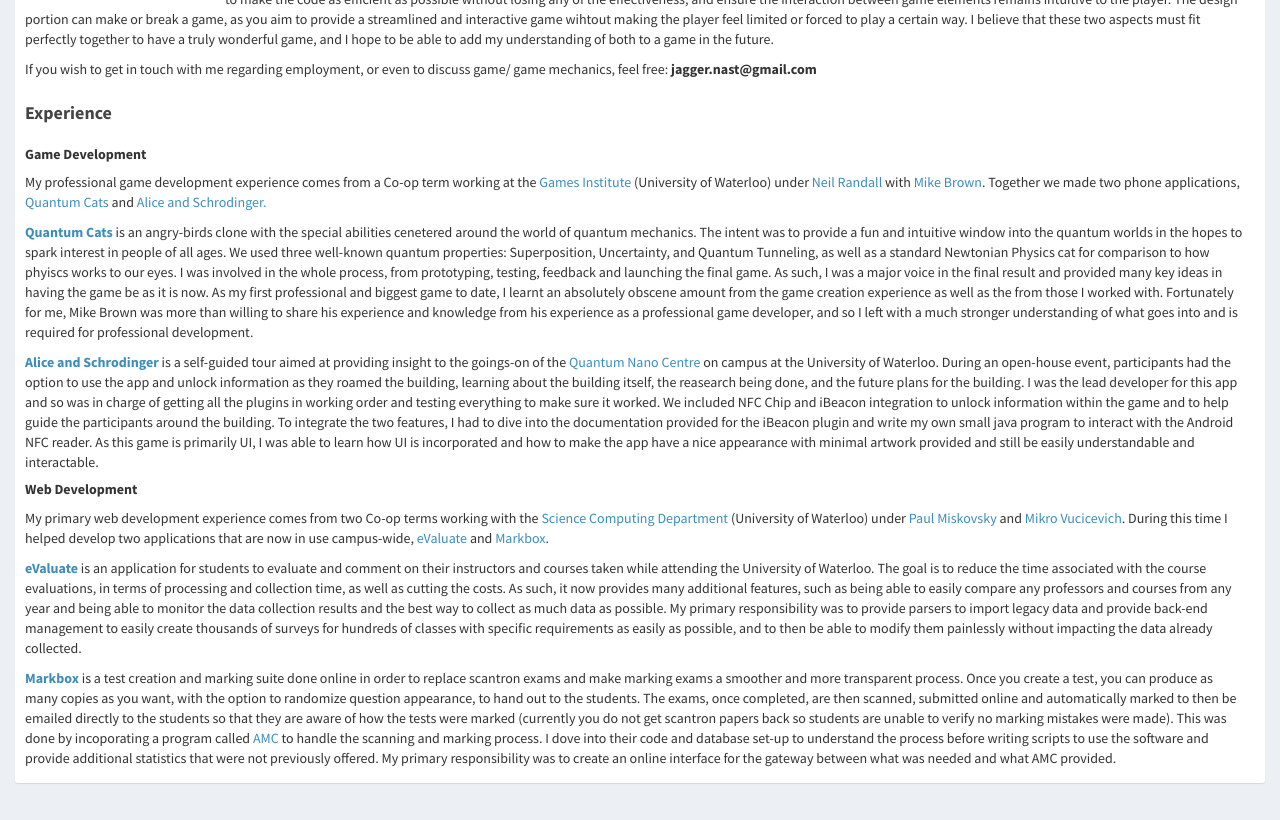
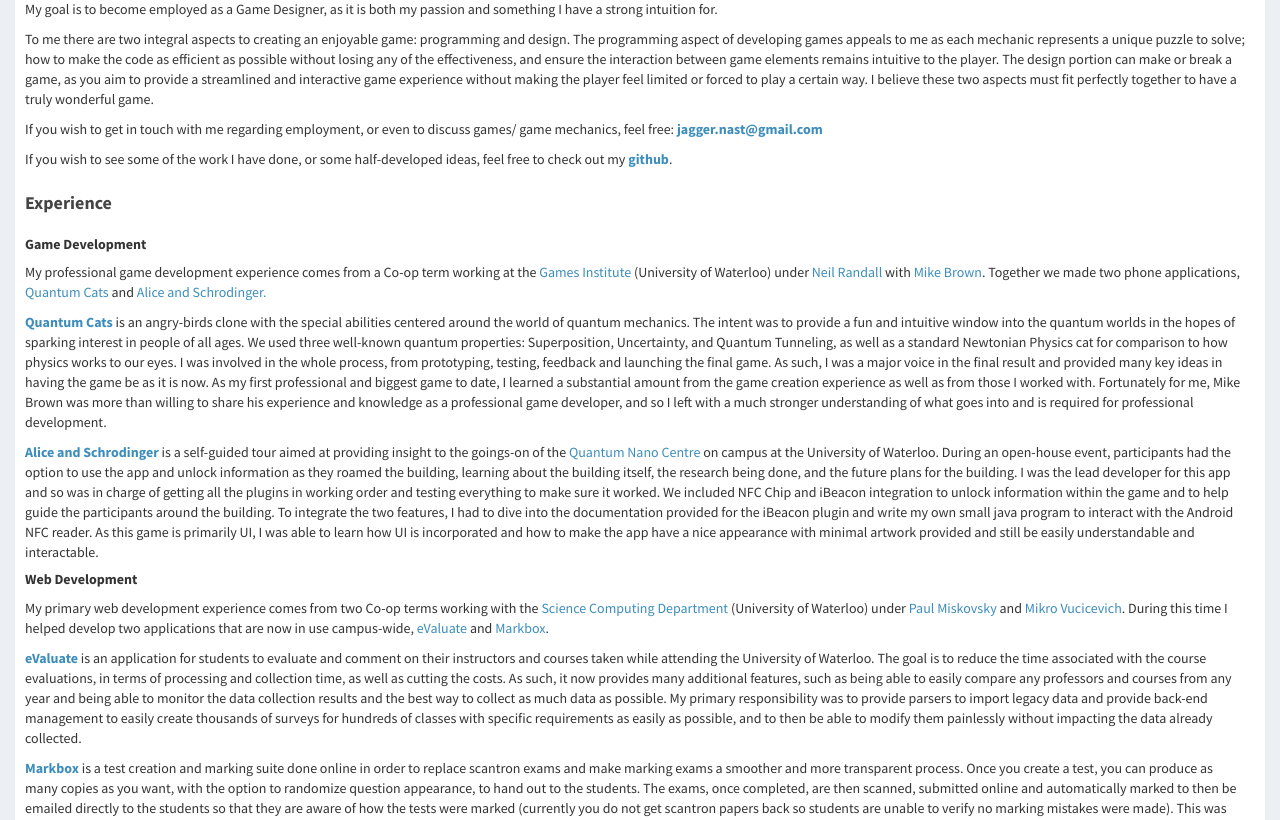
Before and after one commit to jcnast/jcWeb, a Django app: page /bio/ in a window 1280 px wide. Shown: the part 612-1432 px from the top of the page. Run offline with Django 3.2, Linux system fonts and the light colour scheme; parts of the project's set-up code (start-up, migrations or seed data) failed here and were passed over; some libraries are stand-ins or nearby versions; some web fonts are replaced.

Commit message:
implemented dad feedback and added nicer download buttons - still need to put in download file name in header

```diff
--- a/jcWeb/templates/bio.html
+++ b/jcWeb/templates/bio.html
@@ -15,13 +15,28 @@
 					<div id="lipsum">
 						<img src='/static/img/jaggerNast2.jpg' rotate="90deg" width="200" height="200" alt="Tim Nast" style='float: left; padding-right: 10px; padding-bottom: 10px;'>
 						<p>
-							I am a 23 year old programmer who grew up in Britich Columbia and has lived in Ontario for the past 10 years. I went to the University of Waterloo for Mathematical Physics, then switched into Applied Mathematics so that I could take more Computer Science Courses. I graduated this year with a Bachelor of Mathematics (Honours) and have completed 5 Co-op terms. I am passionate about programming and actively try to expand my knowledge base and find practical applications for interesting ideas. My current infatuation is with SDL to practice C++ and have a better understanding of the fundamental aspects of game-loops that are typically handled by engines (collisions, physics, ...). I enjoy finding solutions to difficult problems and approach every challenge with logical reasoning and a desire to understand. If I get an error when coding, I make sure to understand the cause as well as the solution before being satisfied. I learn very quickly and am able to incoroporate the experience of others into my own repetoire, fueling my growth when in a team environment.
+							I am a 23 year old programmer who grew up in British Columbia and has lived in Ontario for the past 10 years. I went to the University of Waterloo for Mathematical Physics, then switched into Applied Mathematics so I could take more Computer Science Courses.
 						</p>
 						<p>
-							I am working towards being employed as a Game Designer, as it is both my passion and sis something I have a strong intuition for. To me there are two integral aspects to creating an enjoyable game, programming and design. The programming aspect of developing games appeals to me as each mechanic represents a unique puzzle to solve; how to make the code as efficient as possible without losing any of the effectiveness, and ensure the interaction between game elements remains intuitive to the player. The design portion can make or break a game, as you aim to provide a streamlined and interactive game wihtout making the player feel limited or forced to play a certain way. I believe that these two aspects must fit perfectly together to have a truly wonderful game, and I hope to be able to add my understanding of both to a game in the future.
+							I graduated this year [2016] with a Bachelor of Mathematics (Honours) and have completed 5 Co-op terms. I am passionate about programming and actively expanding my knowledge base to find practical applications for interesting ideas.
 						</p>
 						<p>
-							If you wish to get in touch with me regarding employment, or even to discuss game/ game mechanics, feel free: <b>jagger.nast@gmail.com</b>
+							My current infatuation is with SDL to practice C++ and have a better understanding of the fundamental aspects of game-loops that are typically handled by engines (collisions, physics, etc). I enjoy finding solutions to difficult problems and I approach every challenge with logical reasoning and a desire to understand.
+						</p>
+						<p>
+							If I get an error while coding, I make sure to understand the cause as well as the solution before being satisfied. I learn very quickly and am able to incorporate the experiences of others into my own repertoire, fueling my growth as a team collaborator.
+						</p>
+						<p>
+							My goal is to become employed as a Game Designer, as it is both my passion and something I have a strong intuition for.
+						</p>
+						<p>
+							To me there are two integral aspects to creating an enjoyable game: programming and design. The programming aspect of developing games appeals to me as each mechanic represents a unique puzzle to solve; how to make the code as efficient as possible without losing any of the effectiveness, and ensure the interaction between game elements remains intuitive to the player. The design portion can make or break a game, as you aim to provide a streamlined and interactive game experience without making the player feel limited or forced to play a certain way. I believe these two aspects must fit perfectly together to have a truly wonderful game.
+						</p>
+						<p>
+							If you wish to get in touch with me regarding employment, or even to discuss games/ game mechanics, feel free: <a href="mailto:jagger.nast@gmail.com"><b>jagger.nast@gmail.com</b></a>
+						</p>
+						<p>
+							If you wish to see some of the work I have done, or some half-developed ideas, feel free to check out my <a href="https://github.com/jcnast" target="_blank"><b>github</b></a>.
 						</p>
 					</div>
 				</div>
@@ -38,10 +53,10 @@
 							My professional game development experience comes from a Co-op term working at the <a target="_blank" target="_blank" href="https://uwaterloo.ca/games-institute/">Games Institute</a> (University of Waterloo) under <a target="_blank" target="_blank" href="https://uwaterloo.ca/games-institute/about/people">Neil Randall</a> with <a target="_blank" target="_blank" href="https://www.linkedin.com/in/michael-brown-01324420">Mike Brown</a>. Together we made two phone applications, <a target="_blank" target="_blank" href="http://quantumcats.ca/#home">Quantum Cats</a> and <a target="_blank" target="_blank" href="https://play.google.com/store/apps/details?id=com.UW_GI.qncAliceandSchrodinger&hl=en">Alice and Schrodinger<a/>.
 						</p>
 						<p>
-							<a target="_blank" href="http://quantumcats.ca/#home"><b>Quantum Cats</b></a> is an angry-birds clone with the special abilities cenetered around the world of quantum mechanics. The intent was to provide a fun and intuitive window into the quantum worlds in the hopes to spark interest in people of all ages. We used three well-known quantum properties: Superposition, Uncertainty, and Quantum Tunneling, as well as a standard Newtonian Physics cat for comparison to how phyiscs works to our eyes. I was involved in the whole process, from prototyping, testing, feedback and launching the final game. As such, I was a major voice in the final result and provided many key ideas in having the game be as it is now. As my first professional and biggest game to date, I learnt an absolutely obscene amount from the game creation experience as well as the from those I worked with. Fortunately for me, Mike Brown was more than willing to share his experience and knowledge from his experience as a professional game developer, and so I left with a much stronger understanding of what goes into and is required for professional development.
+							<a target="_blank" href="http://quantumcats.ca/#home"><b>Quantum Cats</b></a> is an angry-birds clone with the special abilities centered around the world of quantum mechanics. The intent was to provide a fun and intuitive window into the quantum worlds in the hopes of sparking interest in people of all ages. We used three well-known quantum properties: Superposition, Uncertainty, and Quantum Tunneling, as well as a standard Newtonian Physics cat for comparison to how physics works to our eyes. I was involved in the whole process, from prototyping, testing, feedback and launching the final game. As such, I was a major voice in the final result and provided many key ideas in having the game be as it is now. As my first professional and biggest game to date, I learned a substantial amount from the game creation experience as well as from those I worked with. Fortunately for me, Mike Brown was more than willing to share his experience and knowledge as a professional game developer, and so I left with a much stronger understanding of what goes into and is required for professional development.
 						</p>
 						<p>
-							<a target="_blank" href="https://play.google.com/store/apps/details?id=com.UW_GI.qncAliceandSchrodinger&hl=en"><b>Alice and Schrodinger</b></a> is a self-guided tour aimed at providing insight to the goings-on of the <a target="_blank" href="https://uwaterloo.ca/mike-ophelia-lazaridis-quantum-nano-centre/">Quantum Nano Centre</a> on campus at the University of Waterloo. During an open-house event, participants had the option to use the app and unlock information as they roamed the building, learning about the building itself, the reasearch being done, and the future plans for the building. I was the lead developer for this app and so was in charge of getting all the plugins in working order and testing everything to make sure it worked. We included NFC Chip and iBeacon integration to unlock information within the game and to help guide the participants around the building. To integrate the two features, I had to dive into the documentation provided for the iBeacon plugin and write my own small java program to interact with the Android NFC reader. As this game is primarily UI, I was able to learn how UI is incorporated and how to make the app have a nice appearance with minimal artwork provided and still be easily understandable and interactable.
+							<a target="_blank" href="https://play.google.com/store/apps/details?id=com.UW_GI.qncAliceandSchrodinger&hl=en"><b>Alice and Schrodinger</b></a> is a self-guided tour aimed at providing insight to the goings-on of the <a target="_blank" href="https://uwaterloo.ca/mike-ophelia-lazaridis-quantum-nano-centre/">Quantum Nano Centre</a> on campus at the University of Waterloo. During an open-house event, participants had the option to use the app and unlock information as they roamed the building, learning about the building itself, the research being done, and the future plans for the building. I was the lead developer for this app and so was in charge of getting all the plugins in working order and testing everything to make sure it worked. We included NFC Chip and iBeacon integration to unlock information within the game and to help guide the participants around the building. To integrate the two features, I had to dive into the documentation provided for the iBeacon plugin and write my own small java program to interact with the Android NFC reader. As this game is primarily UI, I was able to learn how UI is incorporated and how to make the app have a nice appearance with minimal artwork provided and still be easily understandable and interactable.
 						</p>
 						<h5><b>Web Development</b></h5>
 						<p>
@@ -51,7 +66,7 @@
 							<a target="_blank" href="http://whynot.uwaterloo.ca/evaluate/"><b>eValuate</b></a> is an application for students to evaluate and comment on their instructors and courses taken while attending the University of Waterloo. The goal is to reduce the time associated with the course evaluations, in terms of processing and collection time, as well as cutting the costs. As such, it now provides many additional features, such as being able to easily compare any professors and courses from any year and being able to monitor the data collection results and the best way to collect as much data as possible. My primary responsibility was to provide parsers to import legacy data and provide back-end management to easily create thousands of surveys for hundreds of classes with specific requirements as easily as possible, and to then be able to modify them painlessly without impacting the data already collected.
 						</p>
 						<p>
-							<a target="_blank" href="http://whynot.uwaterloo.ca/markbox/"><b>Markbox</b></a> is a test creation and marking suite done online in order to replace scantron exams and make marking exams a smoother and more transparent process. Once you create a test, you can produce as many copies as you want, with the option to randomize question appearance, to hand out to the students. The exams, once completed, are then scanned, submitted online and automatically marked to then be emailed directly to the students so that they are aware of how the tests were marked (currently you do not get scantron papers back so students are unable to verify no marking mistakes were made). This was done by incoporating a program called <a target="_blank" href="http://home.gna.org/auto-qcm/">AMC</a> to handle the scanning and marking process. I dove into their code and database set-up to understand the process before writing scripts to use the software and provide additional statistics that were not previously offered. My primary responsibility was to create an online interface for the gateway between what was needed and what AMC provided.
+							<a target="_blank" href="http://whynot.uwaterloo.ca/markbox/"><b>Markbox</b></a> is a test creation and marking suite done online in order to replace scantron exams and make marking exams a smoother and more transparent process. Once you create a test, you can produce as many copies as you want, with the option to randomize question appearance, to hand out to the students. The exams, once completed, are then scanned, submitted online and automatically marked to then be emailed directly to the students so that they are aware of how the tests were marked (currently you do not get scantron papers back so students are unable to verify no marking mistakes were made). This was done by incorporating a program called <a target="_blank" href="http://home.gna.org/auto-qcm/">AMC</a> to handle the scanning and marking process. I dove into their code and database set-up to understand the process before writing scripts to use the software and provide additional statistics that were not previously offered. My primary responsibility was to create an online interface for the gateway between what was needed and what AMC provided.
 						</p>
 					</div>
 				</div>
--- a/jcWeb/templates/games.html
+++ b/jcWeb/templates/games.html
@@ -25,7 +25,7 @@
 				</div>
 				<div class="box-body chat" id="chat-box" style="overflow: hidden;">
 					<p>
-						Below are all the games I have had a part in making, including individual projects, games made at game jams, and professionally made games. Each game has a page that briefly describes the game and provides information about the software, libraries and languages used in the making of the game. In addition, there is a series of analysis, <a href="/analysis/series/PostMortem/"><big><b>Post Mortem</b></big></a>, that will dicuss in detail the process of making the game, the decisions that went into it, and reflecting on those decisions after completion. Additionally, if you would like to leave a comment about your opinion of the game or with some constructive criticism, you are able to do so on the Post Mortem analysis page for that respective game. Each game's page will also have a <b>download link</b> in the header bar that will either download the requried files to run the game, or link you to the appropriate download page.
+						Below are all the games I have had a part in making, including individual projects, games made at game jams, and professionally made games. Each game has a page that briefly describes the game and provides information about the software, libraries and languages used in the making of the game. In addition, there is a series of analysis, <a href="/analysis/series/PostMortem/"><big><b>Post Mortem</b></big></a>, that will discuss in detail the process of making the game, the decisions that went into it, and reflecting on those decisions after completion. Additionally, if you would like to leave a comment about your opinion of the game or with some constructive criticism, you are able to do so on the Post Mortem analysis page for that respective game. Each game's page will also have a <b>download link</b> in the header bar that will either download the required files to run the game, or link you to the appropriate download page.
 					</p>
 				</div>
 			</div>
```
Also changed, not shown: jcWeb/templates/analysis/PM-SkyPirates.html (+8 -2 lines), jcWeb/templates/games/AliceAndSchrodinger.html (+2 -11 lines), jcWeb/templates/games/QuantumCats.html (+2 -11 lines), jcWeb/templates/games/SisyphusEscape.html (+2 -11 lines), jcWeb/templates/games/SkyPirates.html (+2 -11 lines), jcWeb/templates/home.html (+6 -3 lines), 1 other file.
